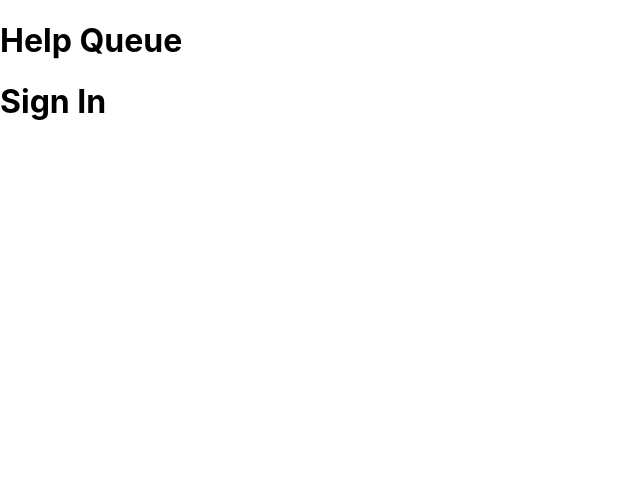
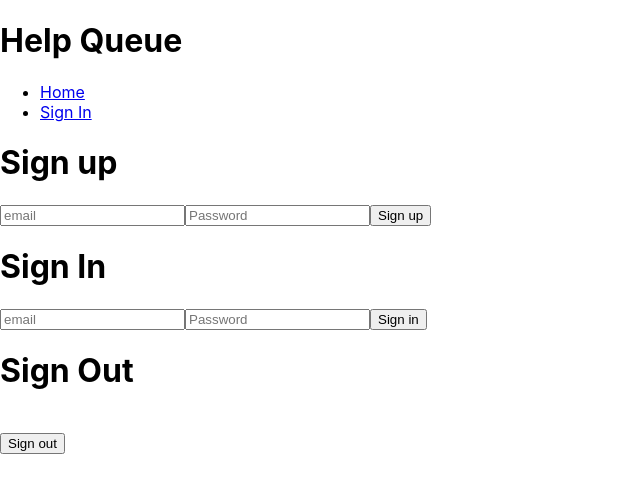
Before and after one commit to AsheUrban/Hooks-and-Help-Queue, a React (Create React App) app: page /sign-in in a window 1280 px wide. Shown: the top 492 px of the page, without its empty margins (0-640 px from the left). Built offline with nearby package versions, Linux system fonts and the light colour scheme; no server answers.

Commit message:
add firebase email sign in

```diff
--- a/src/components/Header.js
+++ b/src/components/Header.js
@@ -1,9 +1,18 @@
 import React from 'react';
+import { Link } from 'react-router-dom';
 
 function Header() {
   return (
     <React.Fragment>
       <h1>Help Queue</h1>
+      <ul>
+        <li>
+          <Link to='/'>Home</Link>
+        </li>
+        <li>
+          <Link to='/sign-in'>Sign In</Link>
+        </li>
+      </ul>
     </React.Fragment>
   );
 }
--- a/src/components/SignIn.js
+++ b/src/components/SignIn.js
@@ -1,8 +1,81 @@
-import React from 'react'
+// New import below!
+import React, { useState } from 'react';
+import { auth } from './../firebase.js';
+import { createUserWithEmailAndPassword, signInWithEmailAndPassword, signOut } from "firebase/auth";
 
 function SignIn(){
+  const [signUpSuccess, setSignUpSuccess] = useState(null);
+  const [signInSuccess, setSignInSuccess] = useState(null);
+  const [signOutSuccess, setSignOutSuccess] = useState(null);
+
+  function doSignUp(event) {
+    event.preventDefault();
+    const email = event.target.email.value;
+    const password = event.target.password.value;
+    createUserWithEmailAndPassword(auth, email, password)
+      .then((userCredential) => {
+        setSignUpSuccess(`You've successfully signed up, ${userCredential.user.email}!`)
+      })
+      .catch((error) => {
+        setSignUpSuccess(`There was an error signing up: ${error.message}!`)
+      });
+  }
+
+  function doSignIn(event) {
+    event.preventDefault();
+    const email = event.target.signinEmail.value;
+    const password = event.target.signinPassword.value;
+    signInWithEmailAndPassword(auth, email, password)
+      .then((userCredential) => {
+        setSignInSuccess(`You've successfully signed in as ${userCredential.user.email}!`)
+      })
+      .catch((error) => {
+        setSignInSuccess(`There was an error signing in: ${error.message}!`)
+      });
+  }
+
+  function doSignOut() {
+    signOut(auth)
+      .then(function() {
+        setSignOutSuccess('You have successfully signed out');
+      }).catch(function(error) {
+        setSignOutSuccess('There was an Error signing out: ${error.message}!')
+      });
+  }
+
   return (
-    <h1>Sign In</h1>
+    <React.Fragment>
+      <h1>Sign up</h1>
+      {signUpSuccess}
+      <form onSubmit={doSignUp}>
+        <input
+          type='text'
+          name='email'
+          placeholder='email' />
+        <input
+          type='password'
+          name='password'
+          placeholder='Password' />
+        <button type='submit'>Sign up</button>
+      </form>
+      <h1>Sign In</h1>
+      {signInSuccess}
+      <form onSubmit={doSignIn}>
+        <input
+          type='text'
+          name='signinEmail'
+          placeholder='email' />
+        <input
+          type='password'
+          name='signinPassword'
+          placeholder='Password' />
+        <button type='submit'>Sign in</button>
+      </form>
+      <h1>Sign Out</h1>
+      {signOutSuccess}
+      <br />
+      <button onClick={doSignOut}>Sign out</button>
+    </React.Fragment>
   );
 }
 
--- a/src/components/TicketControl.js
+++ b/src/components/TicketControl.js
@@ -5,7 +5,7 @@ import EditTicketForm from './EditTicketForm';
 import TicketDetail from './TicketDetail';
 import { useState, useEffect } from 'react';
 import { collection, addDoc, doc, updateDoc, onSnapshot, deleteDoc } from 'firebase/firestore';
-import db from './../firebase.js'
+import { db } from './../firebase.js'
 
 function TicketControl() {
 
--- a/src/firebase.js
+++ b/src/firebase.js
@@ -1,5 +1,6 @@
 import { initializeApp } from 'firebase/app';
 import { getFirestore } from 'firebase/firestore';
+import { getAuth } from "firebase/auth";
 
 const firebaseConfig = {
   apiKey: process.env.REACT_APP_FIREBASE_API_KEY,
@@ -11,6 +12,7 @@ const firebaseConfig = {
 }
 
 const app = initializeApp(firebaseConfig);
+const auth = getAuth(app)
 const db = getFirestore(app);
 
-export default db;
+export { db, auth };
```
